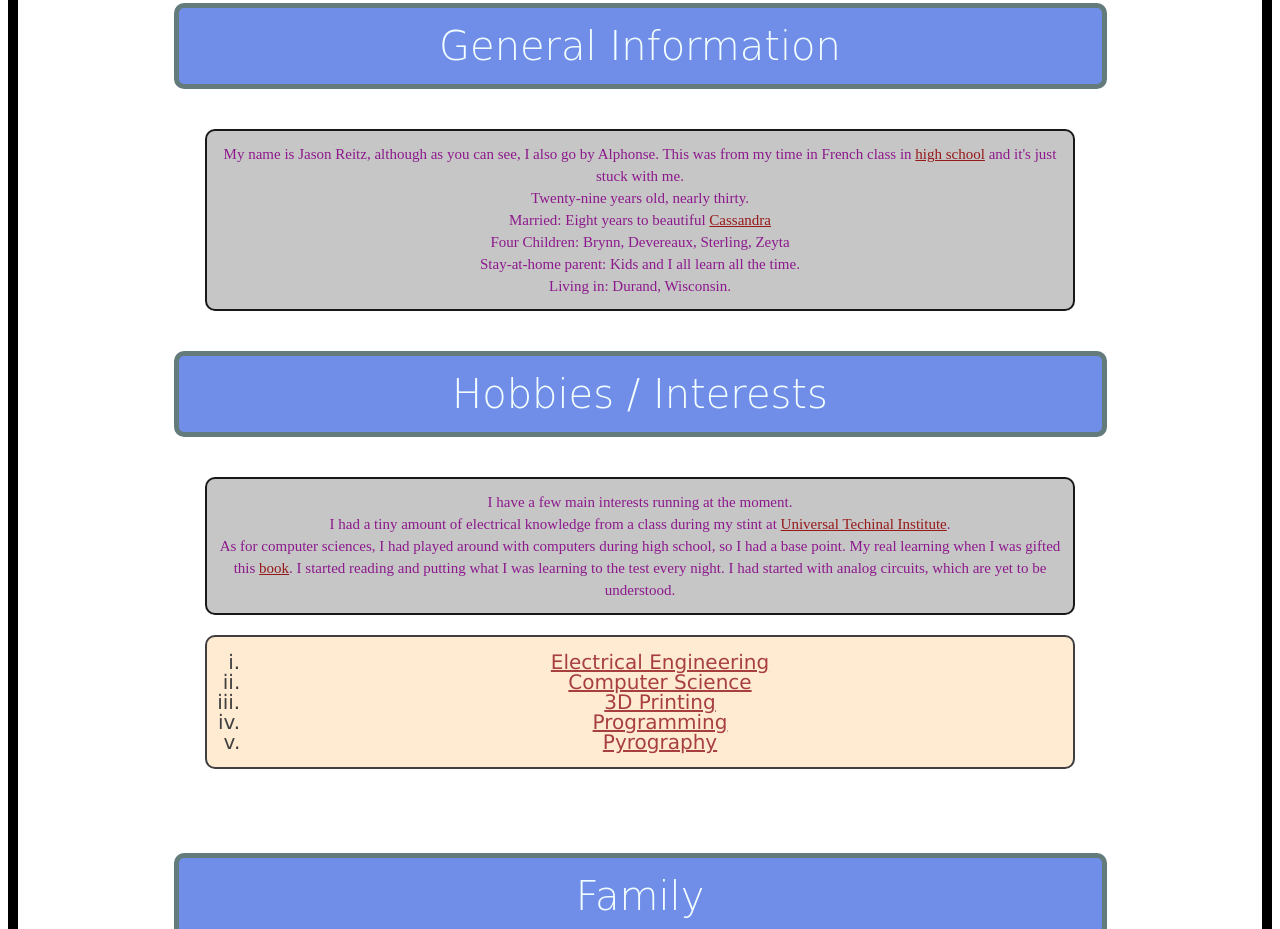
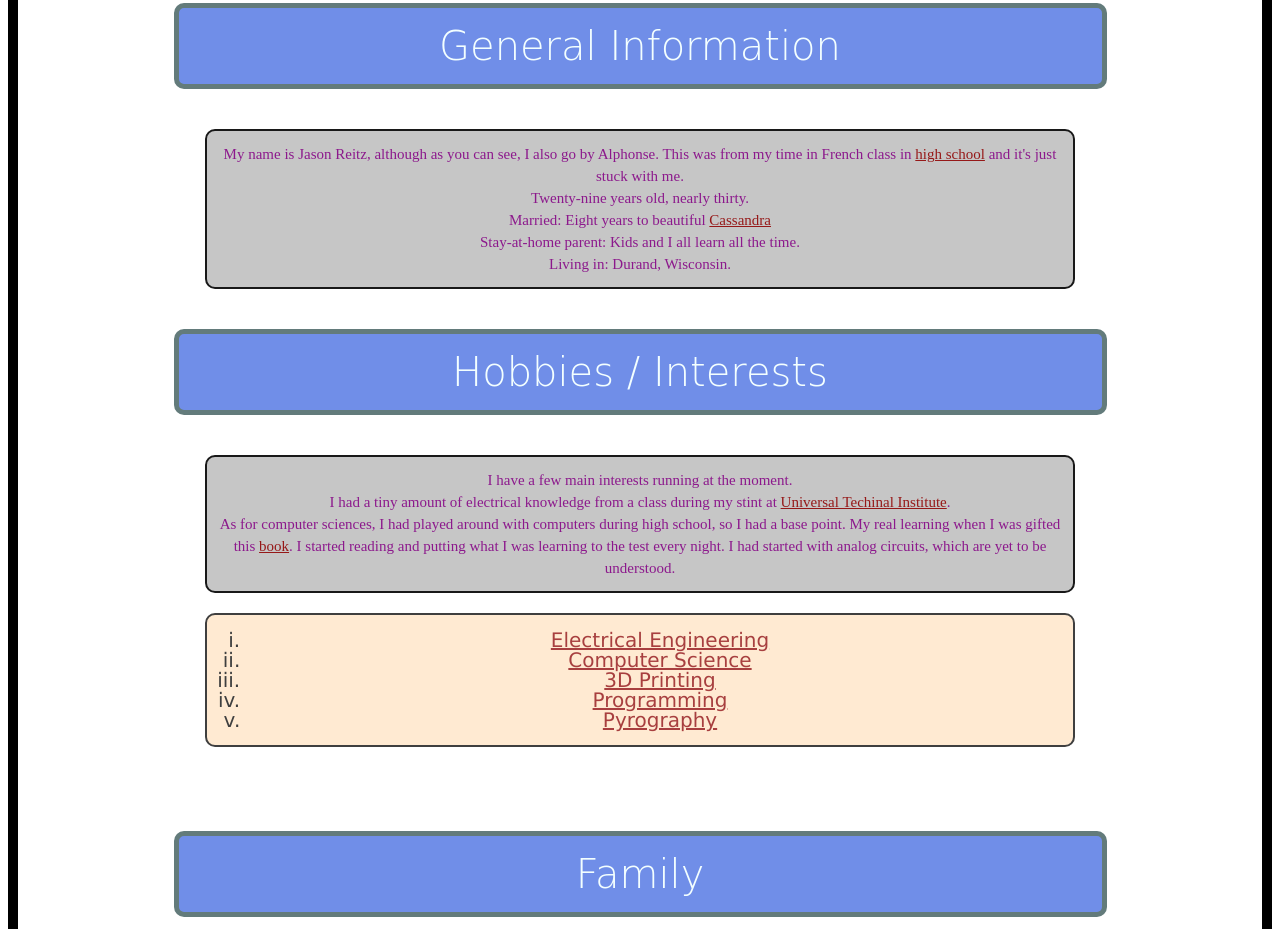
Before and after one commit to alphonseJmR/alphonseJmR.github.io, a plain HTML site: page Html Project/mock_up_file.html in a window 1280 px wide. Shown: the part 1338-2267 px from the top of the page. Drawn offline with Linux system fonts and the light colour scheme.

Commit message:
Update mock_up_file.html

```diff
--- a/Html Project/mock_up_file.html
+++ b/Html Project/mock_up_file.html
@@ -40,7 +40,6 @@
                     This was from my time in French class in <a href="https://www.amerysd.k12.wi.us/" title="Class 2011" target="_blank" class="linkage">high school</a> and it's just stuck with me. <br>
                         Twenty-nine years old, nearly thirty.<br>
                         Married:  Eight years to beautiful <a href="https://www.twitter.com/cassiereitz22" target="_blank" title="Cassandra's Tweetables" class="linkage">Cassandra</a><br>
-                        Four Children:  Brynn, Devereaux, Sterling, Zeyta<br>
                         Stay-at-home parent:  Kids and I all learn all the time.<br>
                         Living in:  Durand, Wisconsin.<br>
                 </p>
```
